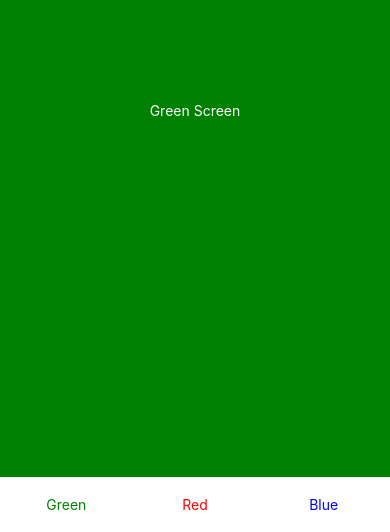
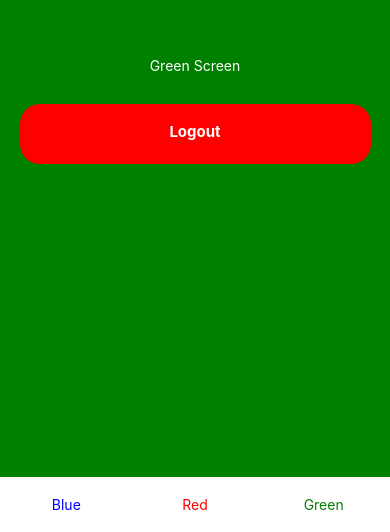
Before and after one commit to FedeGomboc/TpNavigation, a React Native app: screen /GreenScreen in a window 390 px wide. Shown: the part 312-844 px from the top of the page. Built offline with nearby package versions, Linux system fonts and the light colour scheme.

Commit message:
terminado segundo tp

```diff
--- a/package.json
+++ b/package.json
@@ -16,7 +16,8 @@
     "react": "18.2.0",
     "react-dom": "^18.2.0",
     "react-native": "0.72.4",
-    "react-native-web": "^0.19.8"
+    "react-native-web": "^0.19.8",
+    "@expo/webpack-config": "^19.0.0"
   },
   "devDependencies": {
     "@babel/core": "^7.20.0"
--- /dev/null
+++ b/src/components/Boton.js
@@ -0,0 +1,28 @@
+import { View, Text, StyleSheet } from "react-native";
+import React from "react";
+import { TouchableOpacity } from "react-native";
+
+export default function Boton({ onPress, style, titulo }) {
+  return (
+    <TouchableOpacity style={[styles.boton, style]} onPress={onPress}>
+      <Text style={styles.text}>{titulo}</Text>
+    </TouchableOpacity>
+  );
+}
+
+const styles = StyleSheet.create({
+  boton: {
+    borderRadius: 20,
+    backgroundColor: "#007AFF",
+    marginTop: 10,
+    width: "90%",
+    height: 60,
+  },
+  text: {
+    fontSize: 15,
+    color: "#fff",
+    fontWeight: "bold",
+    textAlign: "center",
+    marginTop: 18
+  }
+});
--- a/src/components/Menu.js
+++ b/src/components/Menu.js
@@ -9,16 +9,16 @@ export default function Menu() {
 
   return (
     <View style={styles.container}>
-      <TouchableOpacity style={styles.boton} onPress={() => navigation.navigate("GreenScreen")}>
-        <Text style={styles.verde}>Green</Text>
+      <TouchableOpacity style={styles.boton} onPress={() => navigation.navigate("BlueScreen")}>
+        <Text style={styles.azul}>Blue</Text>
       </TouchableOpacity>
 
       <TouchableOpacity style={styles.boton} onPress={() => navigation.navigate("RedScreen")}>
         <Text style={styles.rojo}>Red</Text>
       </TouchableOpacity>
 
-      <TouchableOpacity style={styles.boton} onPress={() => navigation.navigate("BlueScreen")}>
-        <Text style={styles.azul}>Blue</Text>
+      <TouchableOpacity style={styles.boton} onPress={() => navigation.navigate("GreenScreen")}>
+        <Text style={styles.verde}>Green</Text>
       </TouchableOpacity>
     </View>
   );
--- a/src/screens/GreenScreen.js
+++ b/src/screens/GreenScreen.js
@@ -1,11 +1,17 @@
 import { View, Text, StyleSheet } from 'react-native'
 import React from 'react'
 import Menu from '../components/Menu';
+import Boton from '../components/Boton';
+import { useNavigation } from "@react-navigation/native";
 
 export default function GreenScreen() {
+
+  const navigation = useNavigation();
+
   return (
     <View style={styles.container}>
       <Text style={styles.text}>Green Screen</Text>
+      <Boton titulo="Logout" style={styles.logout} onPress={() => navigation.navigate("LoginScreen")}/>
       <Menu/>
     </View>
   )
@@ -20,5 +26,9 @@ const styles = StyleSheet.create({
     },
     text: {
       color: "white",
+    },
+    logout: {
+      backgroundColor: "red",
+      marginTop: 30
     }
   });
--- a/src/screens/LoginScreen.js
+++ b/src/screens/LoginScreen.js
@@ -1,12 +1,36 @@
 import { View, Text, StyleSheet } from "react-native";
-import React from "react";
+import React, { useState } from "react";
 import { TextInput } from "react-native";
+import Menu from "../components/Menu";
+import { TouchableOpacity } from "react-native";
+import { useNavigation } from "@react-navigation/native";
+import  Boton from "../components/Boton";
+
 
 export default function LoginScreen() {
+
+  const [usuario, setUsuario] = useState("")
+  const [contrasena, setContrasena] = useState("")
+
+  const navigation = useNavigation();
+
+  const Login = () => {
+    if (usuario.toLowerCase() == "federico" && contrasena.toLowerCase() == "gomboc"){
+      navigation.navigate("BlueScreen")
+      setUsuario("")
+      setContrasena("")
+    }
+    else {
+      alert("Usuario o contraseña incorrectos")
+    }
+  }
+
   return (
     <View style={styles.container}>
-      <TextInput style={styles.input} placeholder="Usuario"></TextInput>
-      <TextInput style={styles.input} placeholder="Contraseña"></TextInput>
+      <TextInput style={styles.input} placeholder="Usuario" onChangeText={setUsuario} value={usuario}></TextInput>
+      <TextInput style={styles.input} placeholder="Contraseña" onChangeText={setContrasena} value={contrasena}></TextInput>
+
+      <Boton titulo="Login" onPress={Login}/>
     </View>
   );
 }
@@ -27,5 +51,16 @@ const styles = StyleSheet.create({
     width: "100%",
     position: "absolute",
     bottom: 350,
-  }
+  },
+  boton: {
+    width: "33%",
+    height: "100%",
+    display: "flex",
+    flexDirection: "row",
+    alignItems: "center",
+    justifyContent: "center",
+  },
+  verde: {
+    color: "green"
+  },
 });
```
Also changed, not shown: 1 other file (tests, documents, lock files or other folders).
